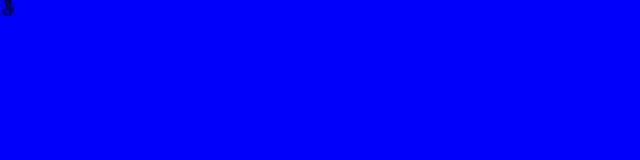
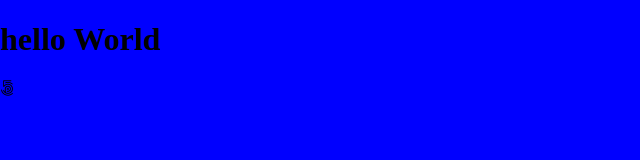
Before and after one commit to KRVIMAL/template-test, a plain HTML site: page index.html in a window 1280 px wide. Shown: the whole page, without its empty margins (0-640 px from the left). Drawn offline with Linux system fonts and the light colour scheme.

Commit message:
hello world

```diff
--- a/index.html
+++ b/index.html
@@ -10,6 +10,7 @@
   <link rel="stylesheet" href="style.css">
 </head>
 <body>
+  <h1>hello World</h1>
   <i class="fab fa-500px"></i>
   <script src="script.js"></script>
 </body>
```
